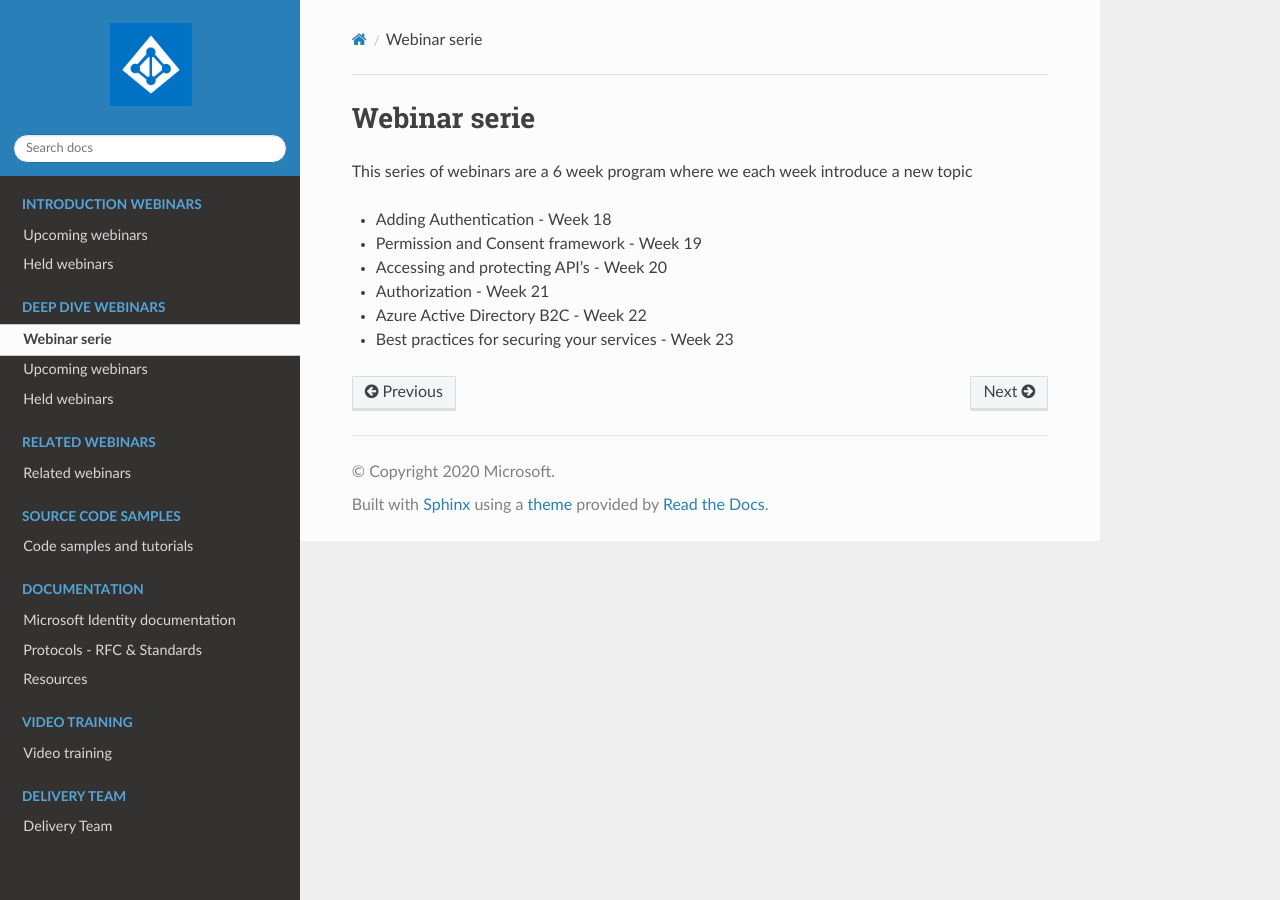
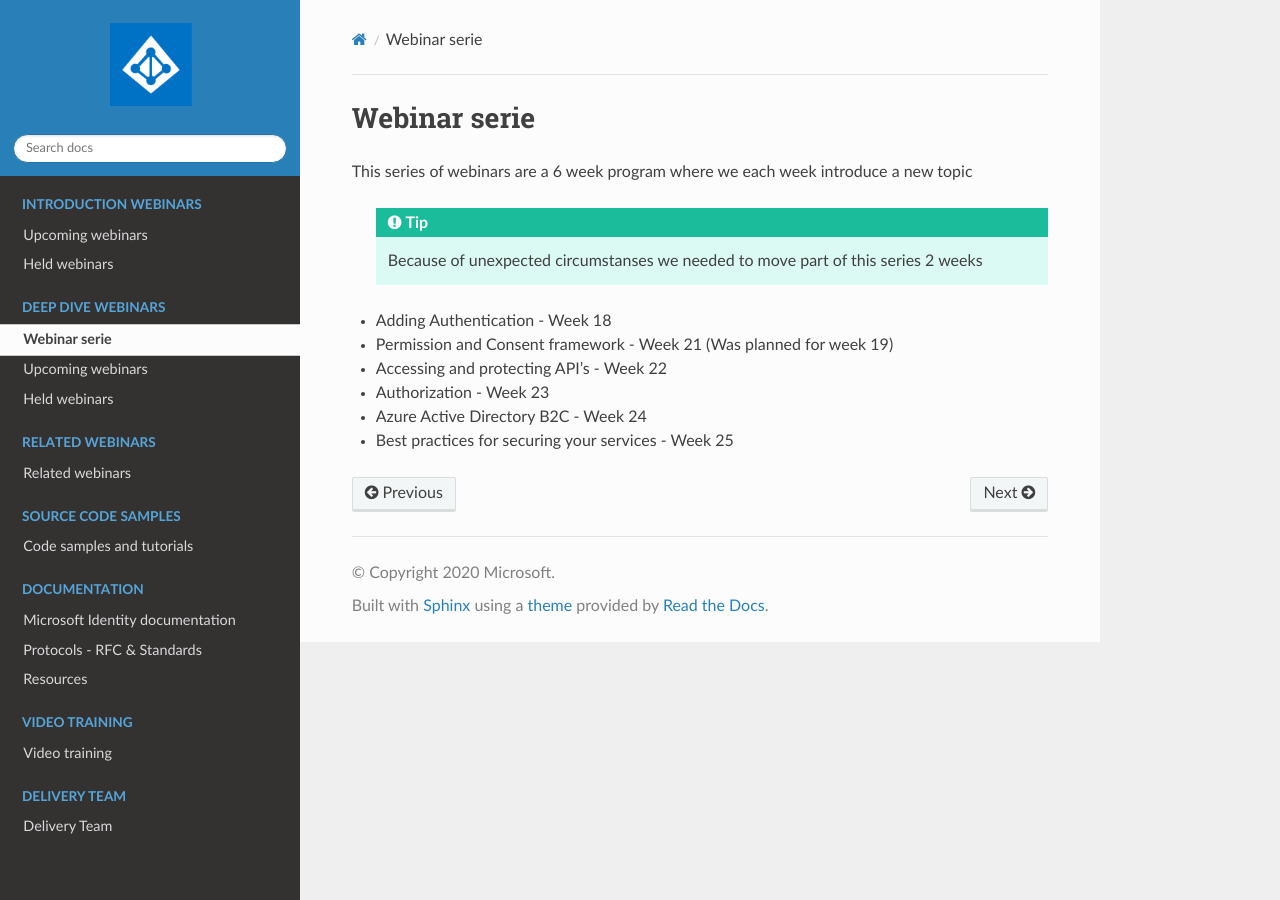
Before and after one commit to RonnyA/ModernIdentity, a Sphinx documentation site: the page built from docs/source/deep/overview.rst, in a window 1280 px wide. Built offline with Sphinx 7.4.7 and the Read the Docs theme 2.0.0, drawn with Linux system fonts in a browser that asks for light colours.

Commit message:
Moved Deep Dive 2 weeks. Deleted Mondays. Added on-demand on of WEWC463 to front page. Changed version to 1.0.3

```diff
--- a/docs/source/conf.py
+++ b/docs/source/conf.py
@@ -28,7 +28,7 @@ copyright = '2020 Microsoft'
 author = 'Ronny.Hansen@Microsoft.com'
 
 # The full version, including alpha/beta/rc tags
-release = '1.0.2'
+release = '1.0.3'
 
 
 # -- General configuration ---------------------------------------------------
--- a/docs/source/deep/held-deep-webinars.rst
+++ b/docs/source/deep/held-deep-webinars.rst
@@ -4,8 +4,8 @@ Held webinars
 
 
 
-Adding Authentication - Week 18
--------------------------------
+#1 Adding Authentication - Week 18
+----------------------------------
 
 In this deep dive webinar series for developers, we look how to add AZURE AD authentication to your app. First we introduce you to the important topics that are required to understand identity and authentication. After the theory and demos we will introduce you to some coding exercise that you can work on to further educate yourself in the form of "homework".
 
--- a/docs/source/deep/overview.rst
+++ b/docs/source/deep/overview.rst
@@ -3,9 +3,11 @@ Webinar serie
 
 This series of webinars are a 6 week program where we each week introduce a new topic
 
+  .. tip:: Because of unexpected circumstanses we needed to move part of this series 2 weeks
+
 * Adding Authentication  - Week 18
-* Permission and Consent framework - Week 19
-* Accessing and protecting API’s - Week 20
-* Authorization  - Week 21
-* Azure Active Directory B2C - Week 22
-* Best practices for securing your services - Week 23
+* Permission and Consent framework - Week 21 (Was planned for week 19)
+* Accessing and protecting API’s - Week 22
+* Authorization  - Week 23
+* Azure Active Directory B2C - Week 24
+* Best practices for securing your services - Week 25
```
Also changed, not shown: docs/source/deep/upcoming-deep-webinars.rst (+42 -42 lines), docs/source/index.rst (+9 -8 lines), 9 other files.
